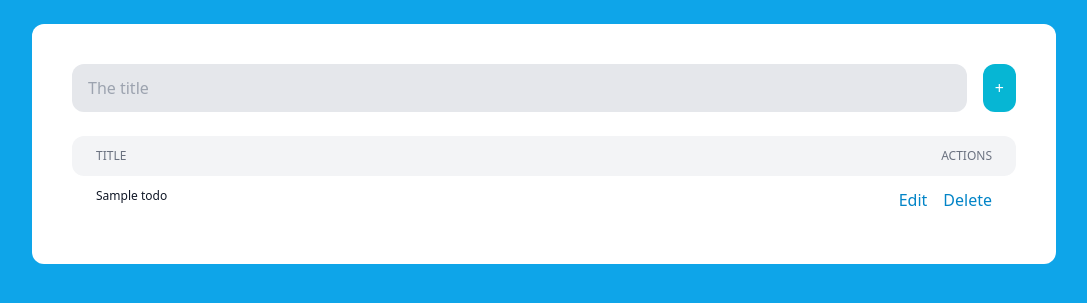
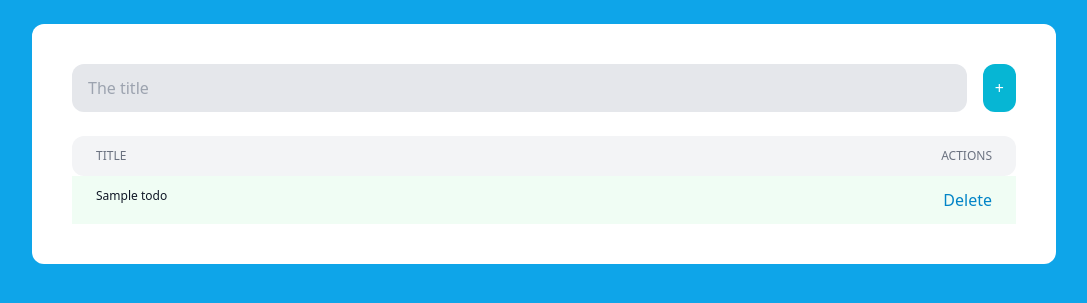
Before and after one commit to Pedro-HMV/TodosX, a Django app: page / in a window 1280 px wide. Shown: the part 80-383 px from the top of the page, without its empty margins (96-1183 px from the left). Run offline with Django 4.2, Linux system fonts and the light colour scheme; tables that the repository leaves empty hold one stand-in row (values such as "Sample post"); some libraries are stand-ins or nearby versions.

Commit message:
Update Todo view + htmx + url

```diff
--- a/todo/templates/todo/partials/todo.html
+++ b/todo/templates/todo/partials/todo.html
@@ -1,9 +1,18 @@
-<article class="flex">
+<form hx-put="/update/{{ todo.id }}/"
+      hx-target="this"
+      hx-swap="outerHTML"
+>
+
+<article class="flex {% if todo.is_done %} bg-green-50 {% endif %}">
   <div class="w-4/5 py-3">
     <p class="px-6 text-xs text-gray-900">{{ todo.title }}</p>
   </div>
   <div class="w-1/5 px-6 py-3 flex justify-end space-x-4">
-    <a href="#" class="text-sky-600 hover:text-sky-900">Edit</a>
-    <a href="#" class="text-sky-600 hover:text-sky-900">Delete</a>
+    {% if not todo.is_done %}
+      <button class="text-sky-600 hover:text-sky-900">Done</button>
+    {% endif %}
+    <button class="text-sky-600 hover:text-sky-900">Delete</button>
   </div>
 </article>
+
+</form>
--- a/todo/templates/todo/todos.html
+++ b/todo/templates/todo/todos.html
@@ -49,7 +49,11 @@
   <script src="https://unpkg.com/htmx.org@1.6.1"></script>
   <script>
     document.body.addEventListener("htmx:configRequest", (event) => {
-      event.detail.headers["X-CSRFToken"] = "{{ csrf_token }}";
-    });
+      event.detail.headers["X-CSRFToken"] = "{{ csrf_token }}"
+    })
+
+    document.body.addEventListener('htmx:afterRequest', (event) => {
+        document.querySelector("input.title").value = ''
+    })
   </script>
 </html>
--- a/todo/urls.py
+++ b/todo/urls.py
@@ -1,7 +1,8 @@
 from django.urls import path
-from .views import add_todo, todos
+from .views import add_todo, todos, update_todo
 
 urlpatterns = [
     path('', todos, name='todos'),
-    path('add-todo/', add_todo, name='add-todo')
+    path('add-todo/', add_todo, name='add-todo'),
+    path('update/<int:pk>/', update_todo, name='update-todo')
 ]
--- a/todo/views.py
+++ b/todo/views.py
@@ -18,3 +18,12 @@ def add_todo(request):
         todo = Todo.objects.create(title=title)
 
     return render(request, 'todo/partials/todo.html', {'todo': todo})
+
+
+@require_http_methods(['PUT'])
+def update_todo(request, pk):
+    todo = Todo.objects.get(pk=pk)
+    todo.is_done = True
+    todo.save()
+
+    return render(request, 'todo/partials/todo.html', {'todo': todo})
```
